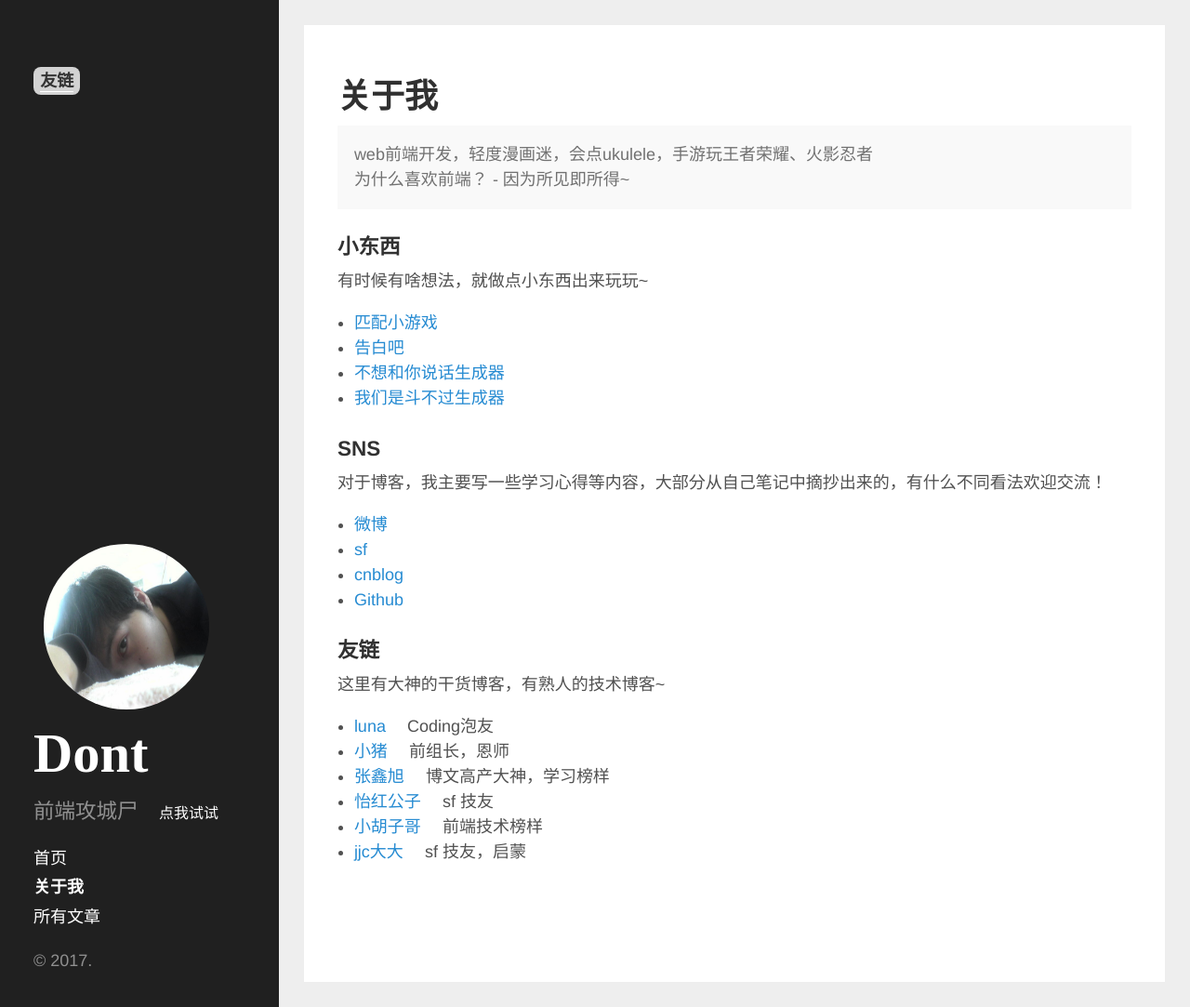
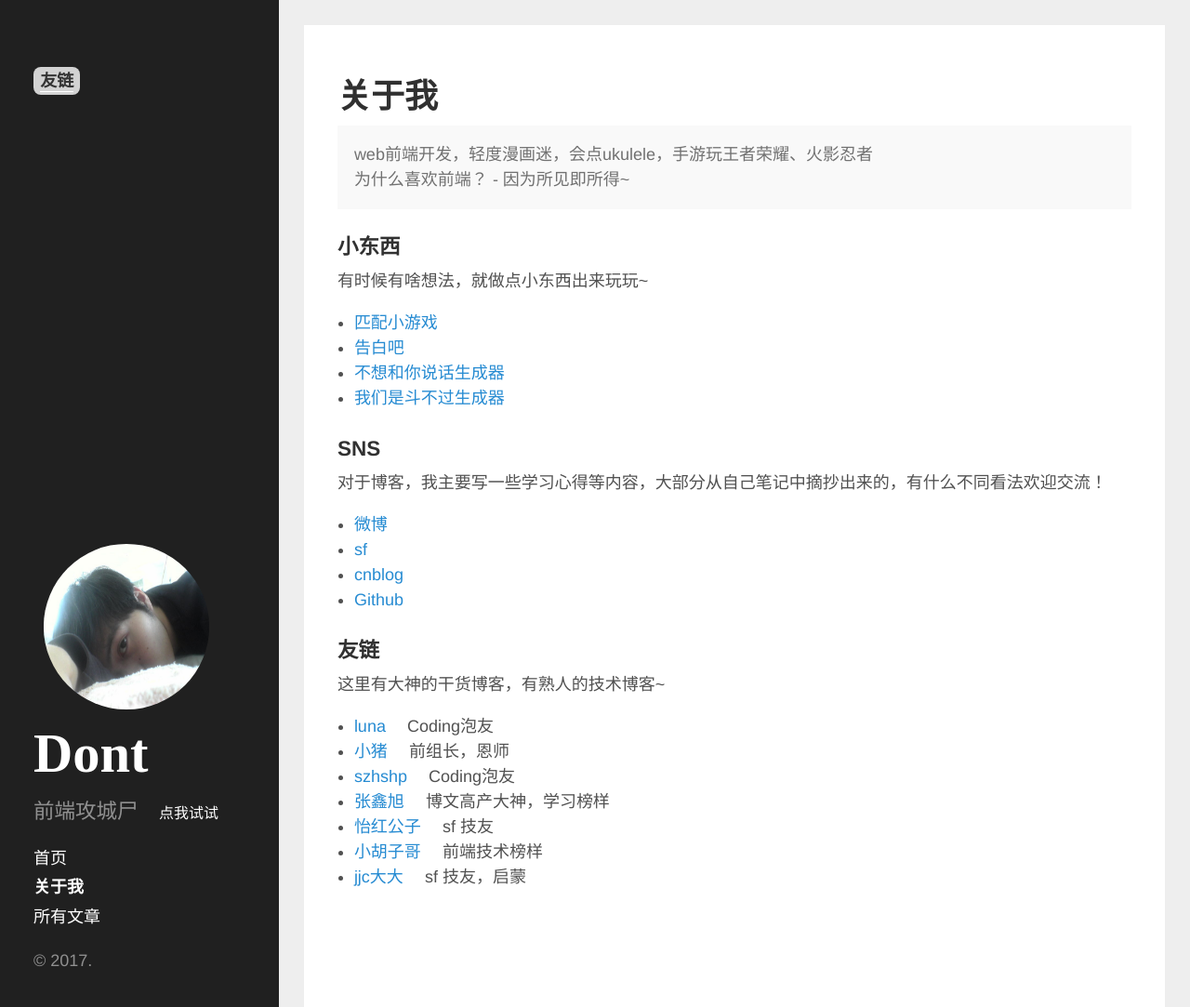
Before and after one commit to shellphon/githublog, a Jekyll site: the page built from about.md, in a window 1280 px wide and 1083 px high. Shown: the whole window at 93% size. Built offline with Jekyll 4.4.1, drawn with Linux system fonts in a browser that asks for light colours; comment, search, counter and statistics services are not loaded.

Commit message:
add friend url

```diff
--- a/_data/my.yml
+++ b/_data/my.yml
@@ -30,6 +30,10 @@ friendlinks:
     desc: 前组长，恩师
     url: http://blog.smallpig.cn
 
+  - name: szhshp
+    desc: Coding泡友
+    url: http://szhshp.org/
+
   - name: 张鑫旭
     desc: 博文高产大神，学习榜样
     url: http://www.zhangxinxu.com/
```
